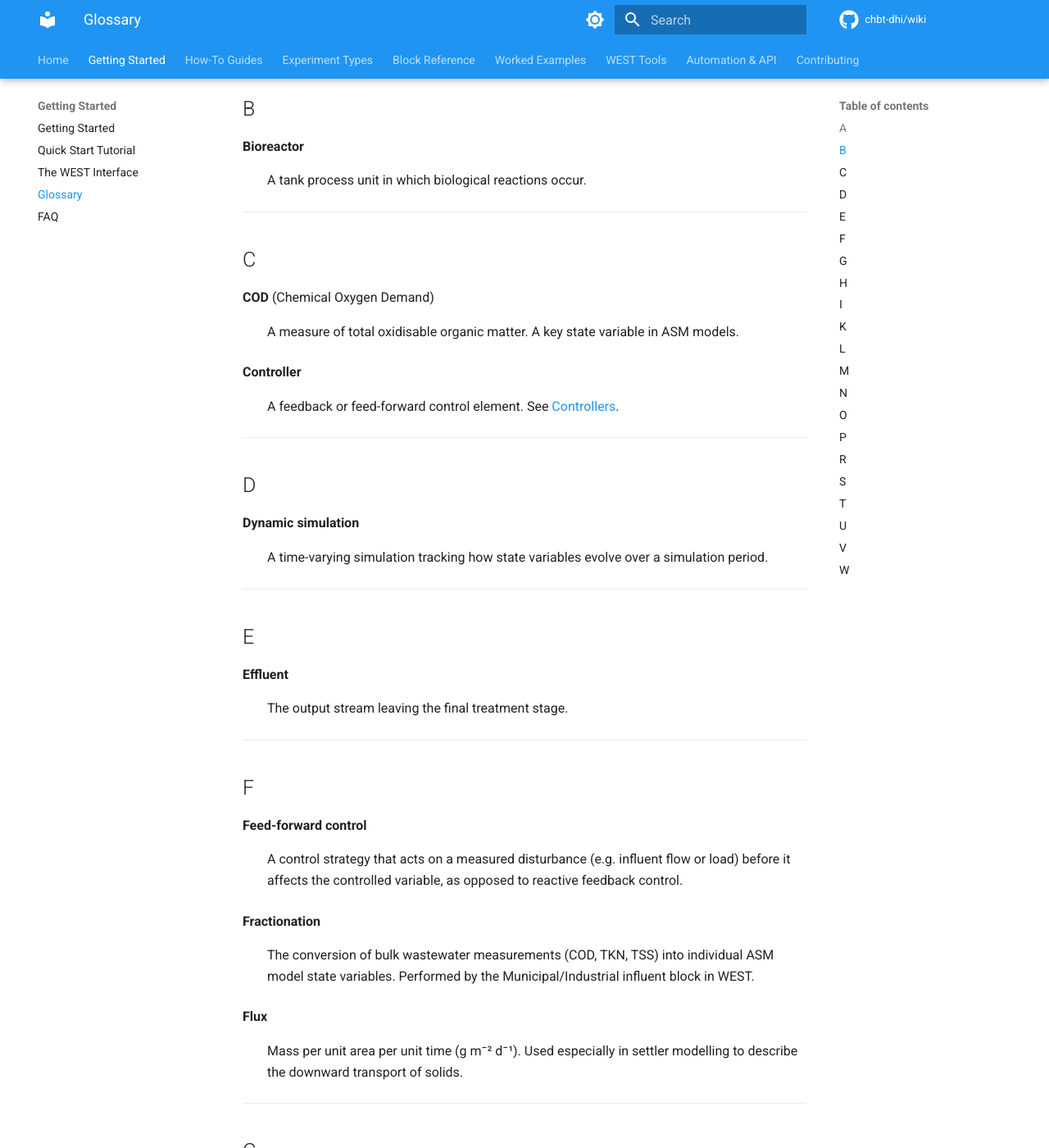
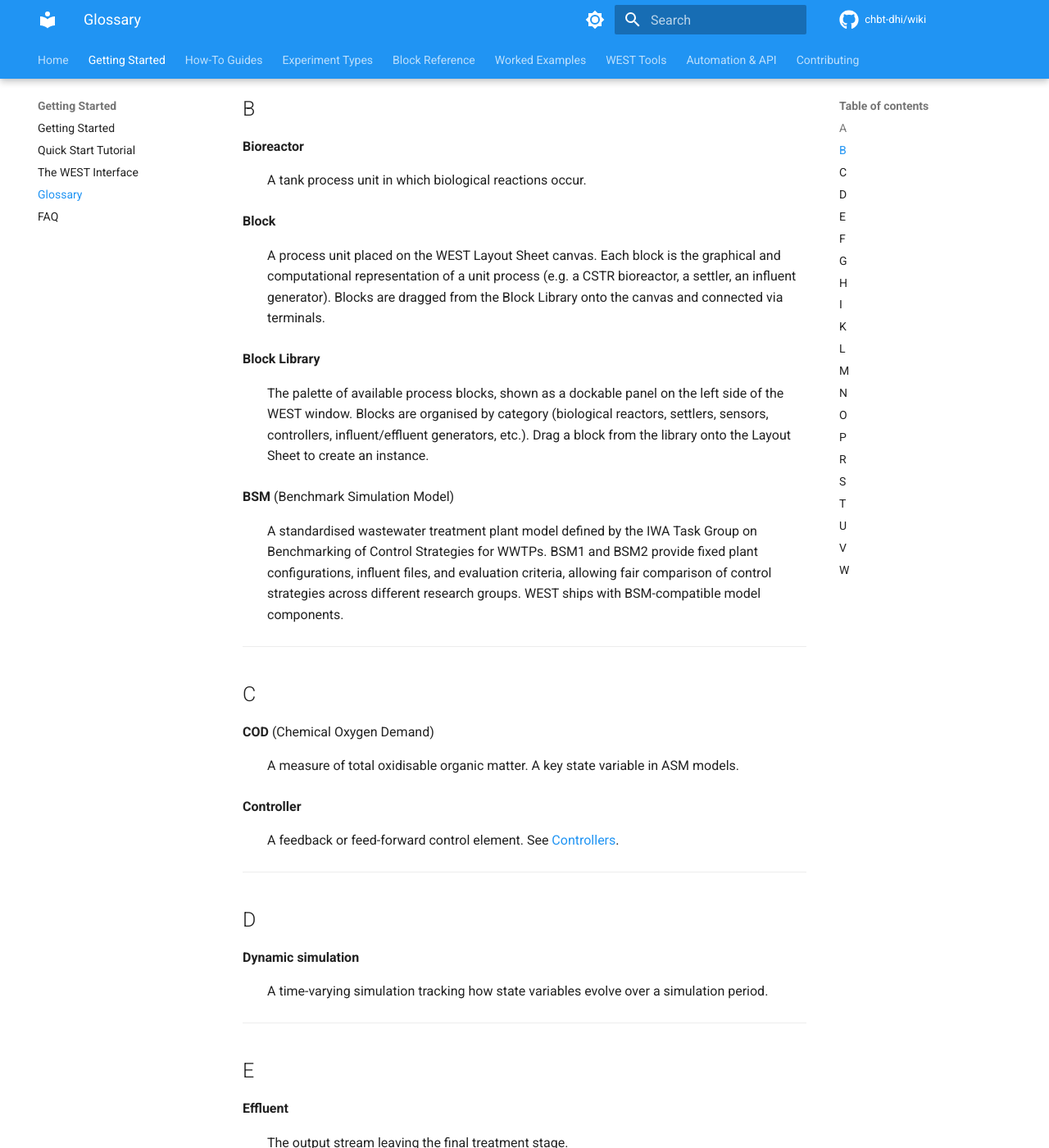
Before and after one commit to CHBT-DHI/Wiki, an MkDocs documentation site: the page built from docs/getting-started/glossary.md, in a window 1280 px wide and 1400 px high, scrolled down 597 px. Shown: the whole window at 82% size. Built offline with MkDocs 1.6.1 and Material for MkDocs 9.7.7, drawn with Linux system fonts in a browser that asks for light colours; comment, search, counter and statistics services are not loaded; some of the changed text lies outside the part shown.

Commit message:
docs: expand interface-overview, glossary, FAQ and fix running-simulations

```diff
--- a/docs/getting-started/glossary.md
+++ b/docs/getting-started/glossary.md
@@ -25,6 +25,15 @@
 **Bioreactor**
 : A tank process unit in which biological reactions occur.
 
+**Block**
+: A process unit placed on the WEST Layout Sheet canvas. Each block is the graphical and computational representation of a unit process (e.g. a CSTR bioreactor, a settler, an influent generator). Blocks are dragged from the Block Library onto the canvas and connected via terminals.
+
+**Block Library**
+: The palette of available process blocks, shown as a dockable panel on the left side of the WEST window. Blocks are organised by category (biological reactors, settlers, sensors, controllers, influent/effluent generators, etc.). Drag a block from the library onto the Layout Sheet to create an instance.
+
+**BSM** (Benchmark Simulation Model)
+: A standardised wastewater treatment plant model defined by the IWA Task Group on Benchmarking of Control Strategies for WWTPs. BSM1 and BSM2 provide fixed plant configurations, influent files, and evaluation criteria, allowing fair comparison of control strategies across different research groups. WEST ships with BSM-compatible model components.
+
 ---
 
 ## C
@@ -48,6 +57,12 @@
 
 **Effluent**
 : The output stream leaving the final treatment stage.
+
+**Effluent generator**
+: An Output block in WEST that collects the final treated wastewater stream and performs de-fractionation — converting ASM model state variables back into standard effluent quality parameters (COD, TKN, TSS, TP). The results are used for compliance assessment and reporting.
+
+**Experiment**
+: A configured simulation run in WEST. An experiment defines the simulation type (steady-state, dynamic, sensitivity analysis, etc.), the solver and integrator settings, the output variables to record, and the simulation duration. Experiments are managed via **Project → Virtual Experiments**.
 
 ---
 
```
